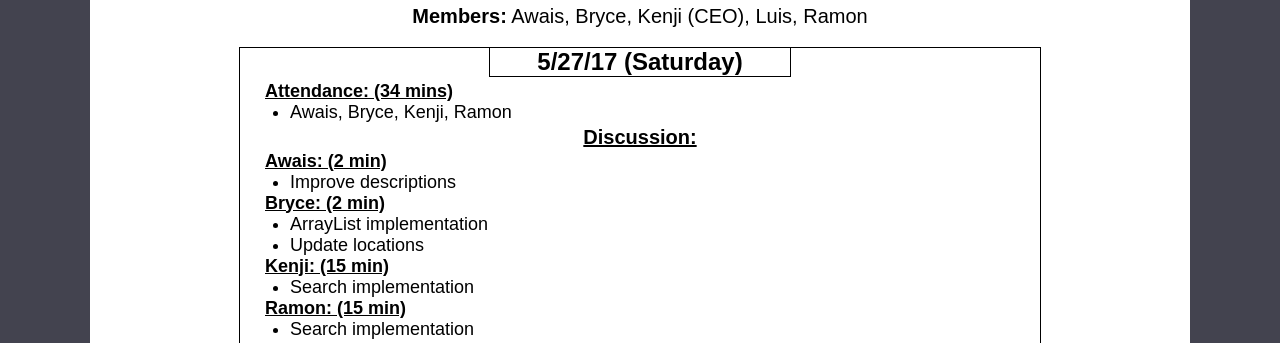
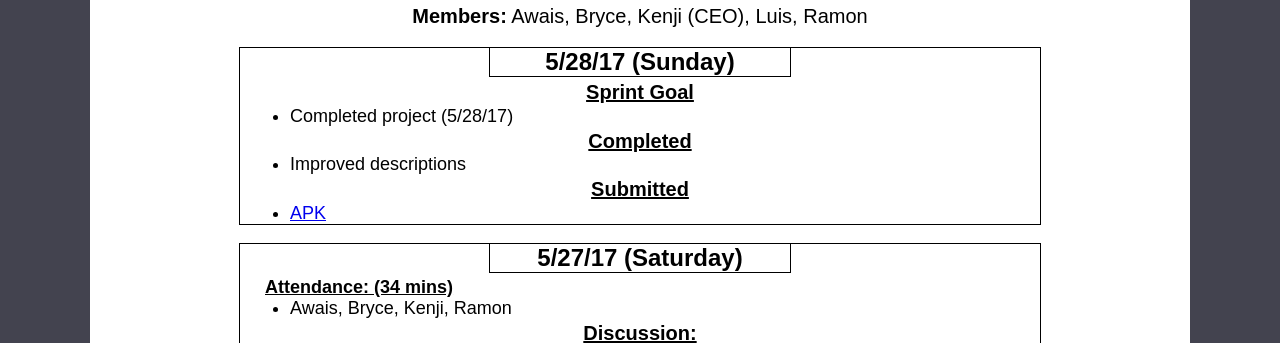
Before and after one commit to CS480-Bolide/CS-Bolide.github.io, a plain HTML site: page index.html in a window 1280 px wide. Shown: the part 457-800 px from the top of the page. Drawn offline with nearby package versions, Linux system fonts and the light colour scheme; a script that the page names is missing.

Commit message:
last day

```diff
--- a/index.html
+++ b/index.html
@@ -19,6 +19,24 @@
             <h1 class="name">CS480-Bolide</h1>
             <p class="members"><b>Members:</b> Awais, Bryce, Kenji (CEO), Luis, Ramon</p>
         </div><!-- Team Name -->
+
+        <div><!-- Copy Paste this for entries -->
+            <div class="logEntry">
+                <h2 class="logDate">5/28/17 (Sunday)</h2>
+                <h2 class="logTitle">Sprint Goal</h2>
+                <ul class="logText">
+                    <li>Completed project (5/28/17)</li>
+                </ul>
+                <h2 class="logTitle">Completed</h2>
+                <ul class="logText">
+                    <li>Improved descriptions</li>
+                </ul>
+                <h2 class="logTitle">Submitted</h2>
+                <ul class="logText">
+                    <li><a href="https://dl.dropboxusercontent.com/s/2oornv3lxgotxoa/CS480-Bolide-Map.apk?dl=0">APK</a></li>
+                </ul>
+            </div>
+        </div><!-- End of log entry -->
 
         <div><!-- Copy Paste this for entries -->
             <div class="logEntry">
```
